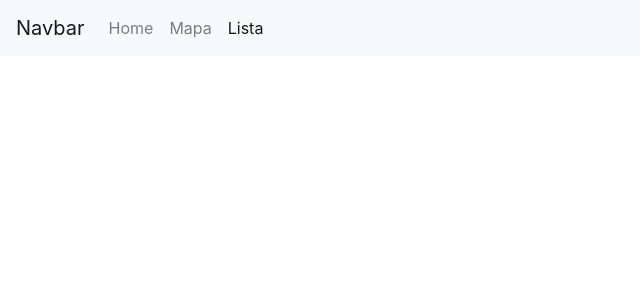
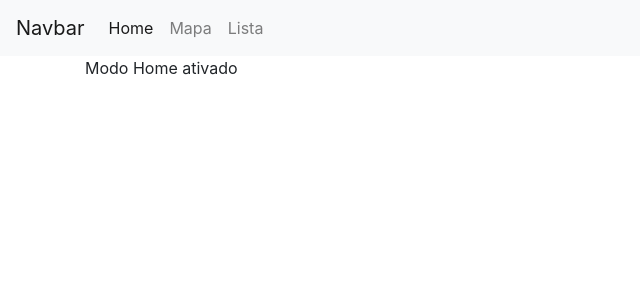
Before and after one commit to pablotdv/youtube-curso-angular, an Angular app in the folder diretivas/: page / in a window 1280 px wide. Shown: the top 300 px of the page, without its empty margins (0-640 px from the left). Built offline with nearby package versions, Linux system fonts and the light colour scheme.

Commit message:
Curso Angular #26: Diretivas: ngSwitch, ngSwitchCase e ngSwitchDefault

```diff
--- a/diretivas/src/app/diretiva-ngswitch/diretiva-ngswitch.component.html
+++ b/diretivas/src/app/diretiva-ngswitch/diretiva-ngswitch.component.html
@@ -1,4 +1,4 @@
-<nav class="navbar navbar-expand-lg navbar-light bg-light">
+<nav class="navbar navbar-expand-sm navbar-light bg-light">
   <a class="navbar-brand" href="#">Navbar</a>
   <button class="navbar-toggler" type="button" data-toggle="collapse" data-target="#navbarNav" aria-controls="navbarNav" aria-expanded="false" aria-label="Toggle navigation">
     <span class="navbar-toggler-icon"></span>
@@ -17,3 +17,9 @@
     </ul>
   </div>
 </nav>
+
+<div class="container" [ngSwitch]="aba">
+  <p *ngSwitchCase="'mapa'">Modo Mapa ativado</p>
+  <p *ngSwitchCase="'lista'">Modo Lista ativado</p>
+  <p *ngSwitchDefault>Modo Home ativado</p>
+</div>
--- a/diretivas/src/app/diretiva-ngswitch/diretiva-ngswitch.component.ts
+++ b/diretivas/src/app/diretiva-ngswitch/diretiva-ngswitch.component.ts
@@ -7,7 +7,7 @@ import { Component, OnInit } from '@angular/core';
 })
 export class DiretivaNgswitchComponent implements OnInit {
 
-  aba: string = 'lista';
+  aba: string = 'home';
 
   constructor() { }
 
```
